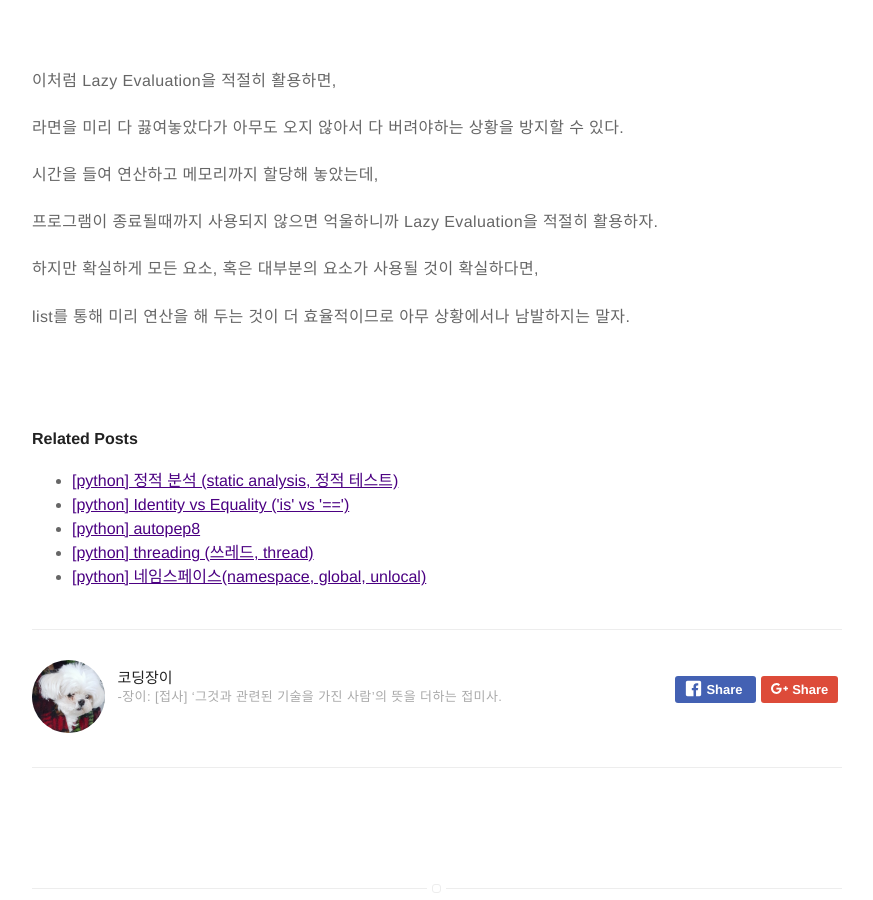
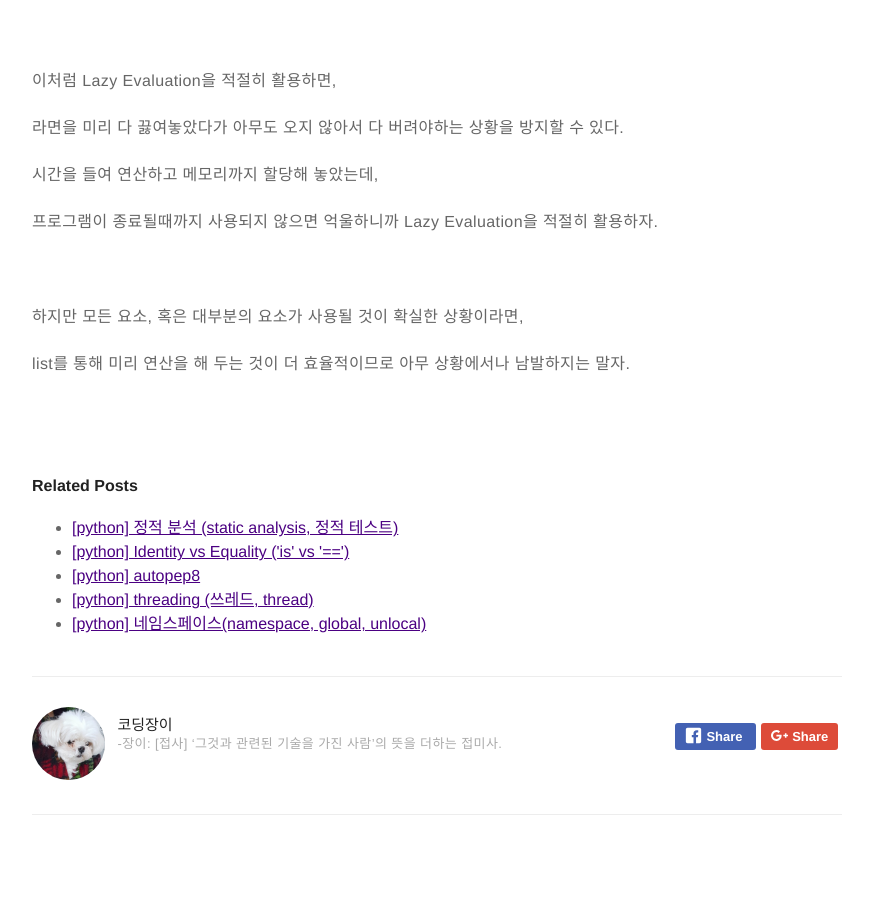
Before and after one commit to itholic/itholic.github.io, a Jekyll site: the page built from _posts/python/2018-11-01-python-lazy-evaluation.md, in a window 1280 px wide and 900 px high, scrolled down 4123 px. Shown: the whole window, without its empty margins (203-1076 px from the left). Built offline with Jekyll 4.4.1, drawn with Linux system fonts in a browser that asks for light colours; comment, search, counter and statistics services are not loaded.

Commit message:
[update] python_lazy_evaluation

```diff
--- a/_posts/python/2018-11-01-python-lazy-evaluation.md
+++ b/_posts/python/2018-11-01-python-lazy-evaluation.md
@@ -204,6 +204,8 @@ list의 값을 출력했을 때에는, 실제로 해당 list를 출력을 하든
 
 프로그램이 종료될때까지 사용되지 않으면 억울하니까 Lazy Evaluation을 적절히 활용하자.
 
-하지만 확실하게 모든 요소, 혹은 대부분의 요소가 사용될 것이 확실하다면,
+<br/>
+
+하지만 모든 요소, 혹은 대부분의 요소가 사용될 것이 확실한 상황이라면,
 
 list를 통해 미리 연산을 해 두는 것이 더 효율적이므로 아무 상황에서나 남발하지는 말자.
```
